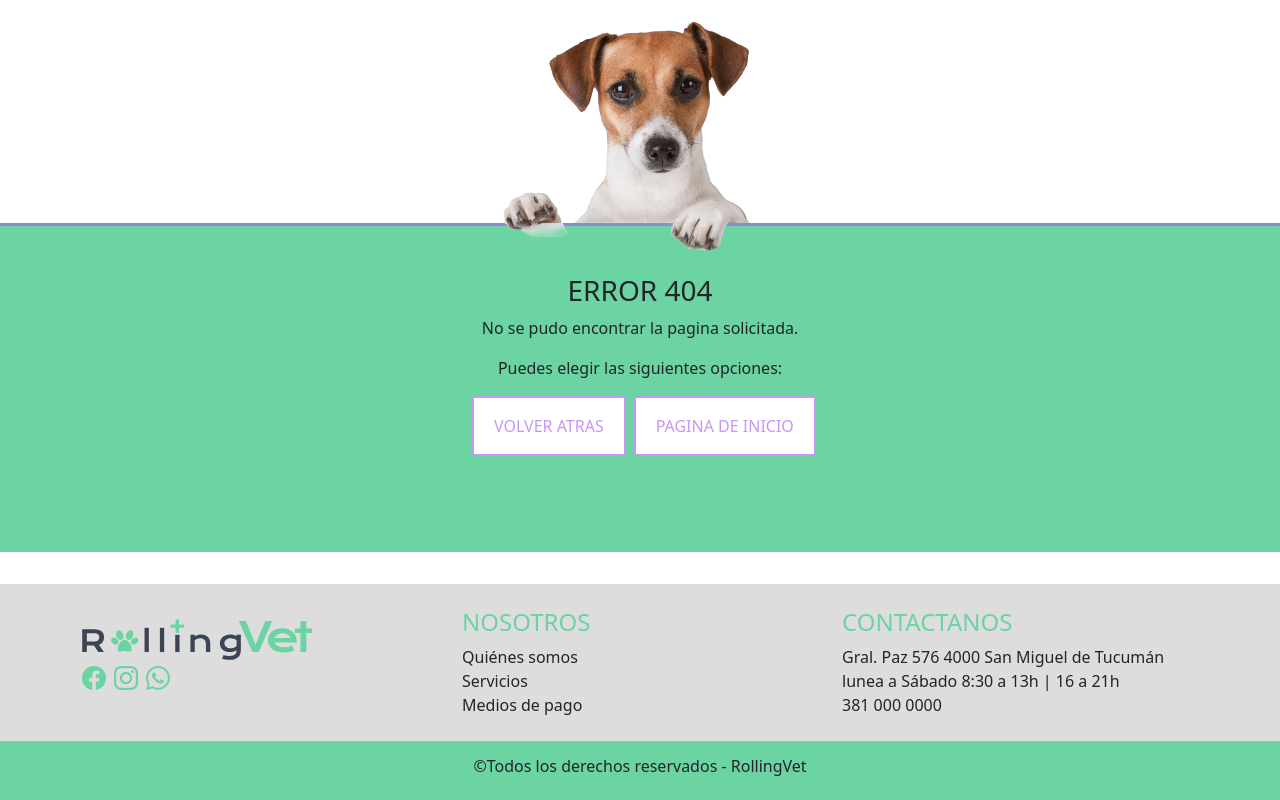
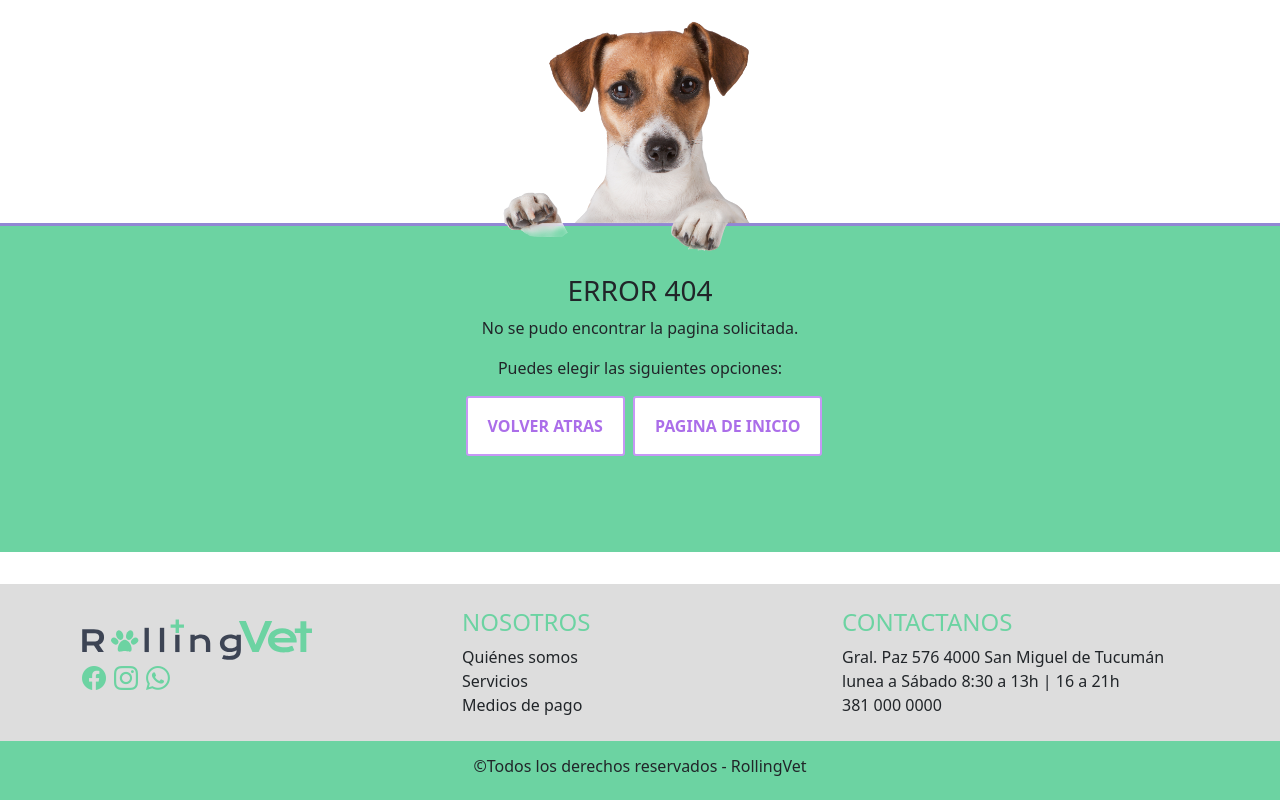
Before and after one commit to RollingVet-Grupo-2/rollingvet-frontend, a React (Vite) app: page / in a window 1280 px wide. Built offline with nearby package versions, Linux system fonts and the light colour scheme.

Commit message:
agrege etiqueta 'b' al texto de los botones y les modifique el color a un tono mas oscuro

```diff
--- a/src/components/views/Error404.jsx
+++ b/src/components/views/Error404.jsx
@@ -12,8 +12,8 @@ const Error404 = () => {
             <p>No se pudo encontrar la pagina solicitada.</p>
             <p>Puedes elegir las siguientes opciones:</p>
             <div className='flex-sm-column mb-5'>
-                <Button className='boton-error404 my-2 my-sm-0 mx-2'>VOLVER ATRAS</Button>
-                <Button className='boton-error404'>PAGINA DE INICIO</Button>
+                <Button className='boton-error404 my-2 my-sm-0 mx-2'><b>VOLVER ATRAS</b></Button>
+                <Button className='boton-error404'><b>PAGINA DE INICIO</b></Button>
             </div>
         </div>
             </div>
--- a/src/css/error404.css
+++ b/src/css/error404.css
@@ -27,7 +27,7 @@
 .boton-error404 {
     background: #fff;
     /* color de fondo */
-    color: #a75ef0a4;
+    color: #7d1ddda4;
     /* color de fuente */
     border: 2px solid #a75ef0a4;
     /* tamaño y color de borde */
```
